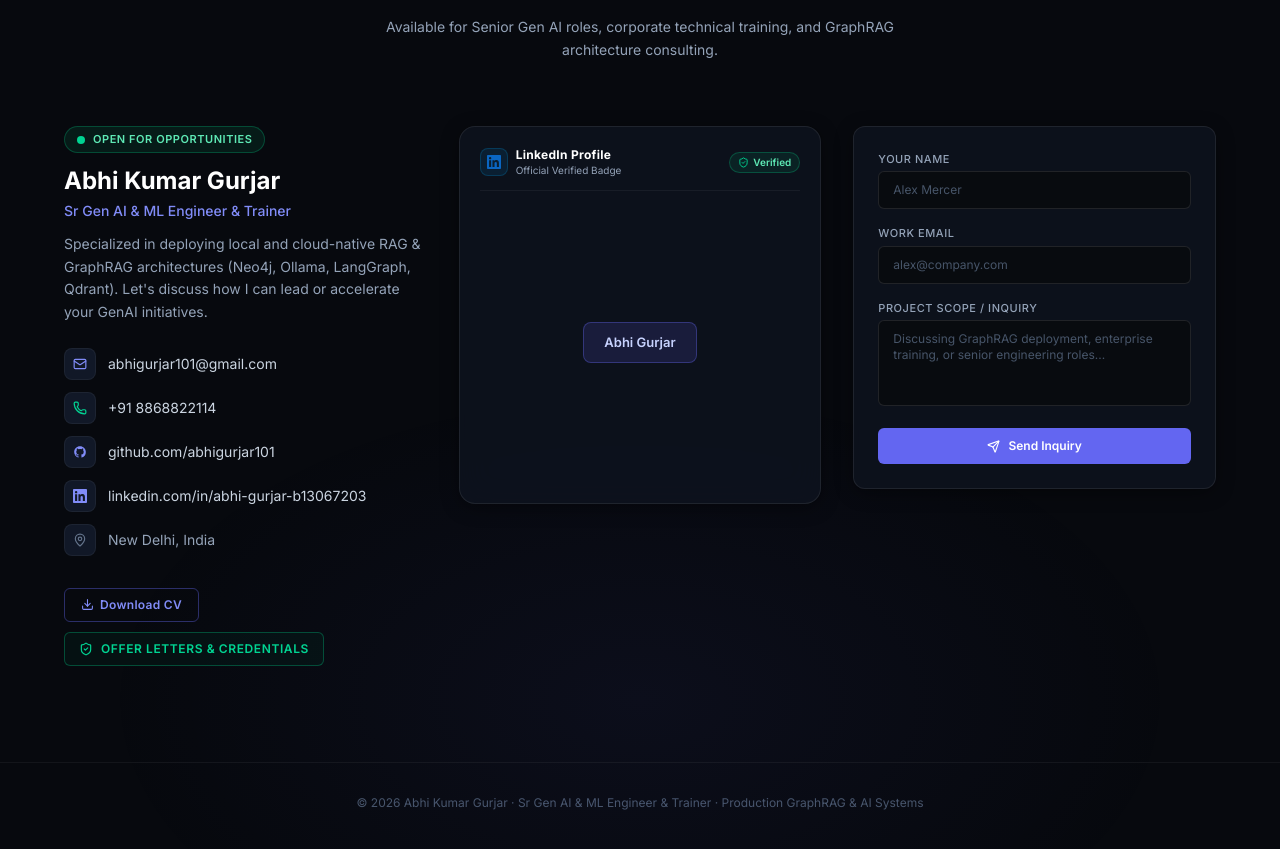
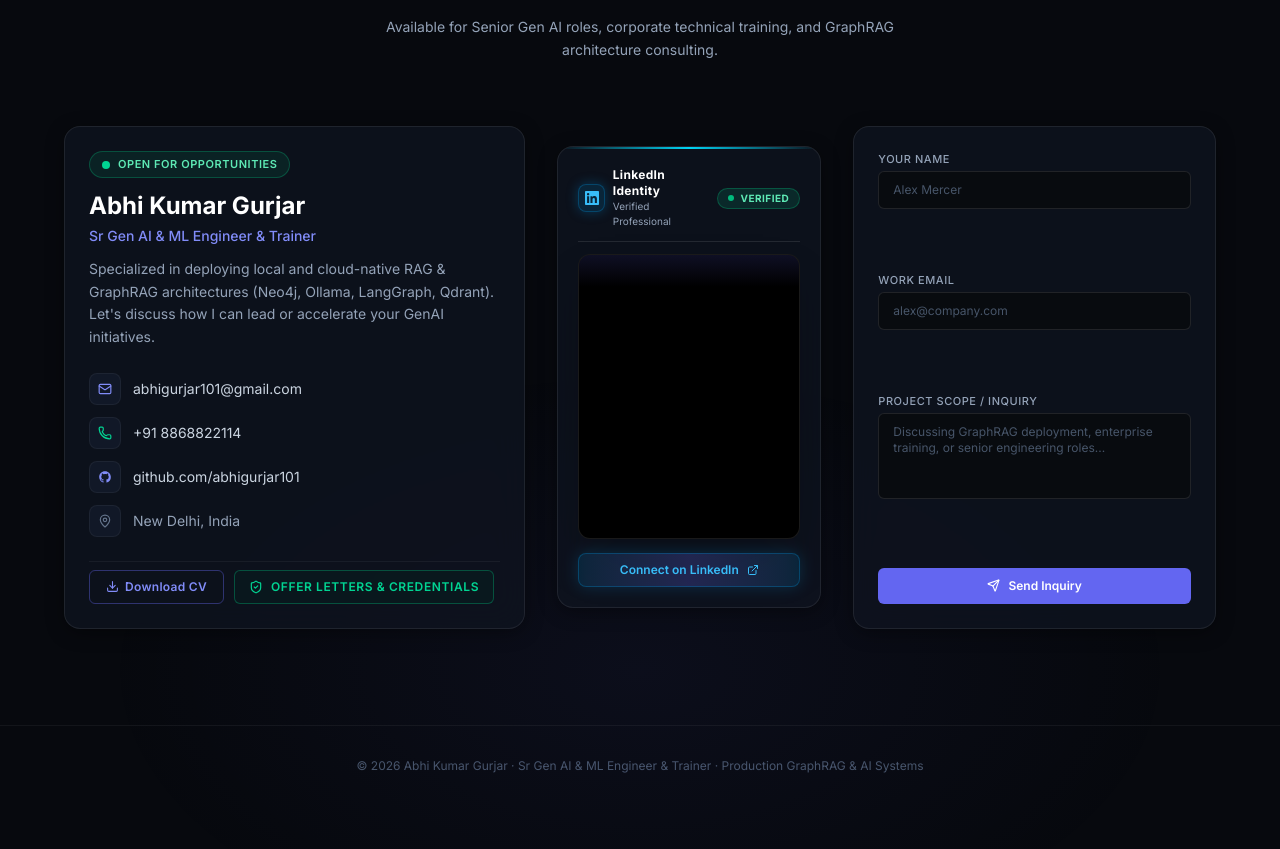
Before and after one commit to abhigurjar101/portfolio, a Next.js app: page / in a window 1280 px wide. Shown: the part 9680-10529 px from the top of the page. Built offline with nearby package versions, Linux system fonts and the light colour scheme.

Commit message:
style: perfect fit and radiant animated shine for LinkedIn badge and contact grid

```diff
--- a/app/globals.css
+++ b/app/globals.css
@@ -135,33 +135,75 @@ body {
   justify-content: center !important;
   align-items: center !important;
   width: 100% !important;
-  max-width: 320px !important;
   margin: 0 auto !important;
+  position: relative !important;
 }
 
 .LI-profile-badge iframe {
+  width: 250px !important;
   max-width: 100% !important;
-  border-radius: 12px !important;
-  box-shadow: 0 4px 20px rgba(0, 0, 0, 0.4) !important;
+  border-radius: 8px !important;
+  display: block !important;
+  margin: 0 auto !important;
+  background: #000000 !important;
+  border: none !important;
 }
 
-.badge-base__link.LI-simple-link {
-  display: inline-flex;
-  align-items: center;
-  justify-content: center;
-  padding: 10px 20px;
-  background: rgba(99, 102, 241, 0.15);
-  border: 1px solid rgba(99, 102, 241, 0.35);
-  border-radius: 8px;
-  color: #c7d2fe;
-  font-size: 13px;
-  font-weight: 600;
-  text-decoration: none;
-  transition: all 0.2s ease;
+/* Hide fallback link cleanly so it never peeks out or leaks text */
+.LI-profile-badge .badge-base__link,
+.LI-profile-badge .LI-simple-link {
+  position: absolute !important;
+  width: 1px !important;
+  height: 1px !important;
+  padding: 0 !important;
+  margin: -1px !important;
+  overflow: hidden !important;
+  clip: rect(0, 0, 0, 0) !important;
+  white-space: nowrap !important;
+  border: 0 !important;
+  opacity: 0 !important;
+  pointer-events: none !important;
 }
 
-.badge-base__link.LI-simple-link:hover {
-  background: rgba(99, 102, 241, 0.3);
-  color: #ffffff;
-  border-color: rgba(99, 102, 241, 0.6);
+/* Shine Sweep Keyframe Animation */
+@keyframes shineSweep {
+  0% {
+    transform: translateX(-160%) skewX(-20deg);
+    opacity: 0;
+  }
+  20% {
+    opacity: 0.65;
+  }
+  60% {
+    opacity: 0.65;
+  }
+  100% {
+    transform: translateX(260%) skewX(-20deg);
+    opacity: 0;
+  }
 }
+
+.badge-shine-effect {
+  position: relative;
+  overflow: hidden;
+}
+
+.badge-shine-effect::after {
+  content: '';
+  position: absolute;
+  top: -50%;
+  left: -50%;
+  width: 200%;
+  height: 200%;
+  background: linear-gradient(
+    60deg,
+    transparent 35%,
+    rgba(255, 255, 255, 0.06) 45%,
+    rgba(99, 102, 241, 0.3) 50%,
+    rgba(56, 189, 248, 0.25) 55%,
+    transparent 65%
+  );
+  animation: shineSweep 4.5s ease-in-out infinite;
+  pointer-events: none;
+  z-index: 20;
+}
--- a/components/contact/Contact.tsx
+++ b/components/contact/Contact.tsx
@@ -45,9 +45,9 @@ export default function Contact() {
           </p>
         </div>
 
-        <div className="grid md:grid-cols-2 lg:grid-cols-12 gap-8 max-w-6xl mx-auto items-start">
+        <div className="grid md:grid-cols-2 lg:grid-cols-12 gap-6 lg:gap-8 max-w-6xl mx-auto items-stretch">
           {/* Column 1: Contact Details & Verifications */}
-          <div className="md:col-span-1 lg:col-span-4 flex flex-col gap-6">
+          <div className="md:col-span-1 lg:col-span-5 card-glass rounded-2xl p-6 border border-white/10 flex flex-col justify-between gap-6">
             <div>
               <div className="inline-flex items-center gap-2 px-3 py-1 rounded-full border border-emerald-500/30 bg-emerald-500/10 mb-3">
                 <span className="w-2 h-2 rounded-full bg-emerald-400" />
@@ -56,7 +56,7 @@ export default function Contact() {
                 </span>
               </div>
               <h3 className="text-2xl font-bold text-white mb-1">{profile.name}</h3>
-              <p className="text-[#818cf8] font-medium text-sm mb-3">{profile.title}</p>
+              <p className="text-[#818cf8] font-medium text-xs sm:text-sm mb-3">{profile.title}</p>
               <p className="text-[#94a3b8] leading-relaxed text-xs sm:text-sm">
                 Specialized in deploying local and cloud-native RAG & GraphRAG architectures (Neo4j, Ollama, LangGraph, Qdrant). Let&apos;s discuss how I can lead or accelerate your GenAI initiatives.
               </p>
@@ -95,18 +95,6 @@ export default function Contact() {
                 <span>github.com/abhigurjar101</span>
               </a>
 
-              <a
-                href={profile.linkedin}
-                target="_blank"
-                rel="noopener noreferrer"
-                className="flex items-center gap-3 text-xs sm:text-sm text-[#cbd5e1] hover:text-white transition-colors group"
-              >
-                <div className="w-8 h-8 rounded-lg bg-[#111827] border border-white/5 flex items-center justify-center text-[#818cf8] group-hover:border-[#6366f1]/40 transition-colors shrink-0">
-                  <LinkedinIcon size={14} />
-                </div>
-                <span>linkedin.com/in/abhi-gurjar-b13067203</span>
-              </a>
-
               <div className="flex items-center gap-3 text-xs sm:text-sm text-[#94a3b8]">
                 <div className="w-8 h-8 rounded-lg bg-[#111827] border border-white/5 flex items-center justify-center text-[#64748b] shrink-0">
                   <MapPin size={14} />
@@ -116,7 +104,7 @@ export default function Contact() {
             </div>
 
             {/* CTAs */}
-            <div className="flex flex-wrap items-center gap-2.5 pt-2">
+            <div className="flex flex-wrap items-center gap-2.5 pt-2 border-t border-white/5">
               <a
                 href={profile.resume}
                 download
@@ -130,13 +118,13 @@ export default function Contact() {
             </div>
           </div>
 
-          {/* Column 2: Official LinkedIn Profile Badge */}
-          <div className="md:col-span-1 lg:col-span-4 flex flex-col justify-center">
+          {/* Column 2: Official LinkedIn Profile Badge (Shining & Perfectly Fitted) */}
+          <div className="md:col-span-1 lg:col-span-3 flex flex-col items-center justify-center">
             <LinkedInBadge />
           </div>
 
           {/* Column 3: Contact Form */}
-          <form onSubmit={handleSubmit} className="md:col-span-2 lg:col-span-4 card-glass rounded-xl p-6 flex flex-col gap-4 border border-white/5">
+          <form onSubmit={handleSubmit} className="md:col-span-2 lg:col-span-4 card-glass rounded-2xl p-6 flex flex-col justify-between gap-4 border border-white/10">
             <div>
               <label className="block text-[11px] text-[#94a3b8] mb-1 tracking-wider uppercase font-medium">Your Name</label>
               <input
--- a/components/ui/LinkedInBadge.tsx
+++ b/components/ui/LinkedInBadge.tsx
@@ -2,7 +2,7 @@
 
 import { useEffect, useRef, memo } from "react";
 import { LinkedinIcon } from "@/components/ui/SocialIcons";
-import { ShieldCheck } from "lucide-react";
+import { ExternalLink } from "lucide-react";
 
 interface LinkedInBadgeProps {
   className?: string;
@@ -14,7 +14,7 @@ const LinkedInBadge = memo(function LinkedInBadge({ className = "" }: LinkedInBa
   useEffect(() => {
     if (!badgeContainerRef.current) return;
 
-    // Inject exact official badge markup requested
+    // Inject the exact official badge markup requested
     badgeContainerRef.current.innerHTML = `
       <div class="badge-base LI-profile-badge" data-locale="en_US" data-size="medium" data-theme="dark" data-type="VERTICAL" data-vanity="abhi-gurjar-b13067203" data-version="v1">
         <a class="badge-base__link LI-simple-link" href="https://in.linkedin.com/in/abhi-gurjar-b13067203?trk=profile-badge" target="_blank" rel="noopener noreferrer">Abhi Gurjar</a>
@@ -44,38 +44,65 @@ const LinkedInBadge = memo(function LinkedInBadge({ className = "" }: LinkedInBa
       script.onload = renderBadges;
       document.body.appendChild(script);
     } else {
-      // Script already loaded; trigger re-scan for unrendered badge
+      // Re-trigger render in case DOM mounted after script load
       renderBadges();
     }
   }, []);
 
   return (
     <div
-      className={`card-glass rounded-2xl p-5 border border-white/10 relative overflow-hidden flex flex-col items-center justify-center transition-all duration-300 hover:border-[#6366f1]/40 shadow-xl ${className}`}
+      className={`card-glass rounded-2xl p-4 sm:p-5 border border-[#6366f1]/35 relative overflow-hidden flex flex-col items-center justify-between transition-all duration-500 hover:border-cyan-400/70 shadow-[0_0_35px_rgba(99,102,241,0.25),0_0_15px_rgba(14,165,233,0.15)] hover:shadow-[0_0_50px_rgba(99,102,241,0.4),0_0_25px_rgba(14,165,233,0.3)] badge-shine-effect w-full max-w-[320px] mx-auto ${className}`}
     >
-      {/* Decorative top header badge */}
-      <div className="w-full flex items-center justify-between gap-3 pb-3 mb-3 border-b border-white/5">
+      {/* Top radiant light beam */}
+      <div className="absolute top-0 left-0 right-0 h-[2px] bg-gradient-to-r from-transparent via-cyan-400 via-[#818cf8] to-transparent z-10" />
+
+      {/* Header bar */}
+      <div className="w-full flex items-center justify-between gap-2 pb-3 mb-3 border-b border-white/10 z-10">
         <div className="flex items-center gap-2">
-          <div className="w-7 h-7 rounded-lg bg-[#0077b5]/15 border border-[#0077b5]/30 flex items-center justify-center text-[#0a66c2]">
+          <div className="w-7 h-7 rounded-lg bg-[#0077b5]/20 border border-[#0077b5]/40 flex items-center justify-center text-[#38bdf8] shadow-[0_0_12px_rgba(0,119,181,0.4)]">
             <LinkedinIcon size={14} />
           </div>
           <div>
-            <h4 className="text-xs font-bold text-white tracking-wide">LinkedIn Profile</h4>
-            <p className="text-[10px] text-[#94a3b8]">Official Verified Badge</p>
+            <h4 className="text-xs font-bold text-white tracking-wide">LinkedIn Identity</h4>
+            <p className="text-[10px] text-[#94a3b8]">Verified Professional</p>
           </div>
         </div>
-        <span className="inline-flex items-center gap-1 text-[10px] font-semibold text-emerald-300 bg-emerald-500/10 border border-emerald-500/30 px-2 py-0.5 rounded-full">
-          <ShieldCheck size={11} className="text-emerald-400" />
+
+        {/* Live pulsing status badge */}
+        <div className="inline-flex items-center gap-1.5 px-2.5 py-0.5 rounded-full bg-emerald-500/15 border border-emerald-500/30">
+          <span className="relative flex h-1.5 w-1.5">
+            <span className="animate-ping absolute inline-flex h-full w-full rounded-full bg-emerald-400 opacity-75"></span>
+            <span className="relative inline-flex rounded-full h-1.5 w-1.5 bg-emerald-500"></span>
+          </span>
+          <span className="text-[10px] font-bold text-emerald-300 uppercase tracking-wider">
             Verified
           </span>
         </div>
+      </div>
+
+      {/* AMOLED Display Well: Hugs the 250px LinkedIn badge with zero side gaps */}
+      <div className="w-full max-w-[264px] bg-[#000000] rounded-xl border border-white/10 p-1.5 shadow-2xl flex flex-col items-center justify-center min-h-[285px] relative overflow-hidden z-10">
+        {/* Subtle inner top glow */}
+        <div className="absolute top-0 left-0 right-0 h-8 bg-gradient-to-b from-[#6366f1]/15 to-transparent pointer-events-none" />
 
         {/* Official LinkedIn Badge Container */}
         <div
           ref={badgeContainerRef}
-        className="w-full flex justify-center items-center min-h-[280px] overflow-hidden"
+          className="w-full flex justify-center items-center overflow-hidden"
           suppressHydrationWarning
         />
+      </div>
+
+      {/* Bottom Action Bar */}
+      <a
+        href="https://www.linkedin.com/in/abhi-gurjar-b13067203/"
+        target="_blank"
+        rel="noopener noreferrer"
+        className="mt-3.5 w-full max-w-[264px] flex items-center justify-center gap-2 py-2 px-3 rounded-lg bg-gradient-to-r from-[#0077b5]/20 via-[#6366f1]/25 to-[#0077b5]/20 hover:from-[#0077b5]/40 hover:to-[#6366f1]/40 border border-[#0077b5]/40 text-xs font-semibold text-[#38bdf8] hover:text-white transition-all shadow-[0_0_15px_rgba(14,165,233,0.2)] hover:shadow-[0_0_25px_rgba(14,165,233,0.45)] z-10 group"
+      >
+        <span>Connect on LinkedIn</span>
+        <ExternalLink size={12} className="group-hover:translate-x-0.5 group-hover:-translate-y-0.5 transition-transform" />
+      </a>
     </div>
   );
 });
```
Lines whose indentation alone changed are shown as unchanged.
